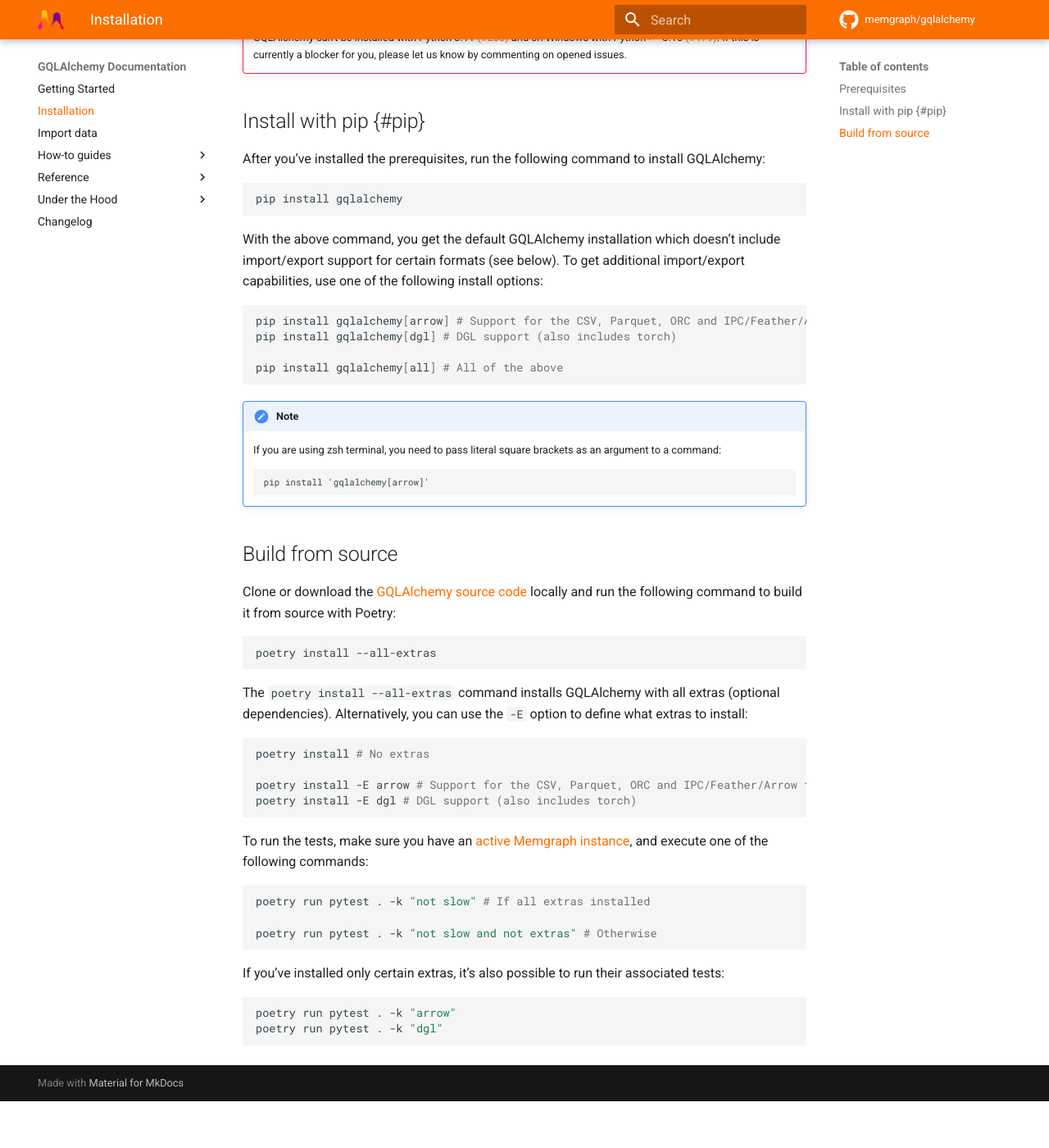
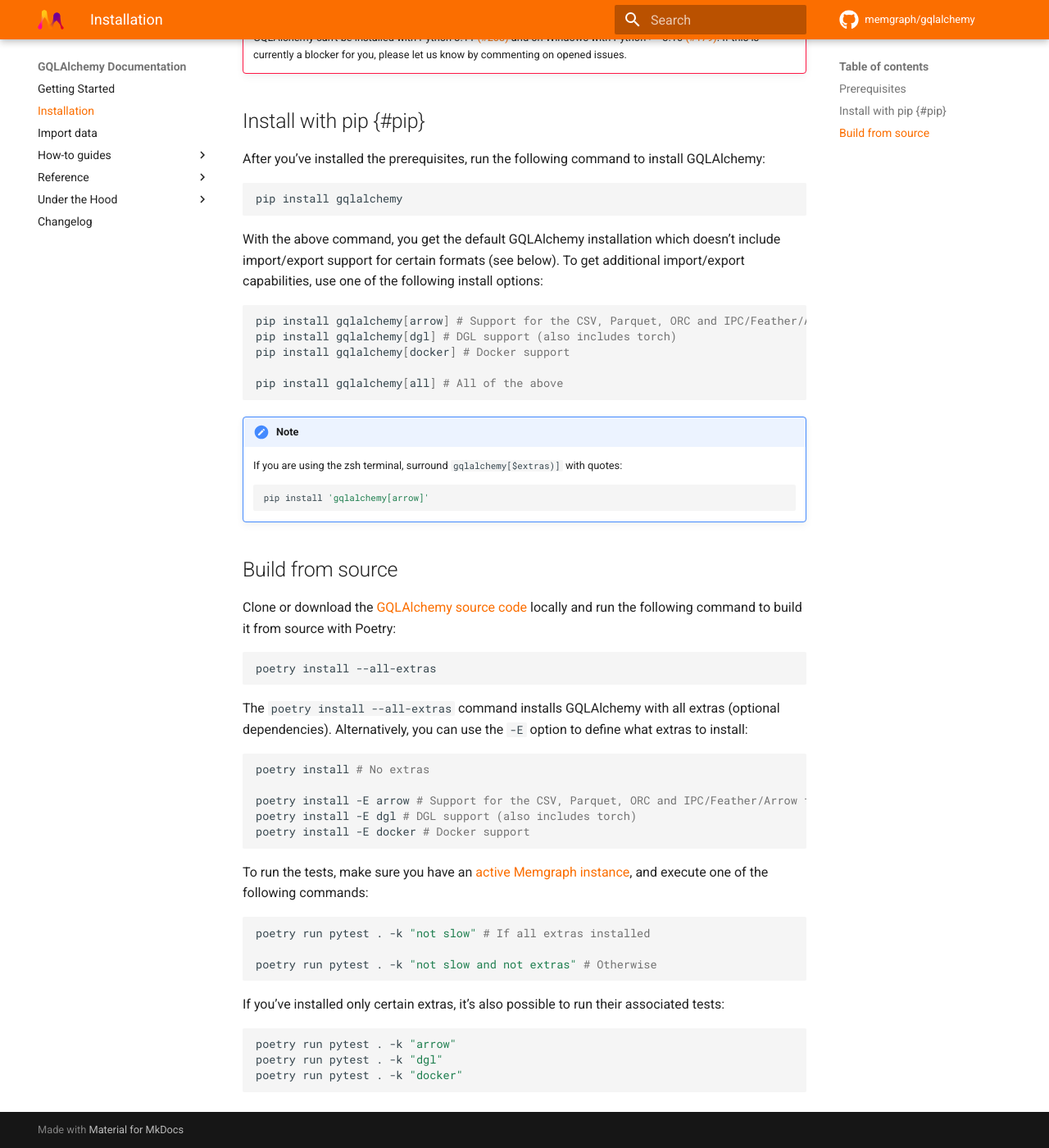
Before and after one commit to memgraph/gqlalchemy, an MkDocs documentation site: the page built from docs/installation.md, in a window 1280 px wide and 1400 px high, scrolled down 482 px. Shown: the whole window at 82% size. Built offline with MkDocs 1.6.1 and Material for MkDocs 9.7.7, drawn with Linux system fonts in a browser that asks for light colours; comment, search, counter and statistics services are not loaded; before the commit the page ends 1825 px from its top, so only the background shows below that.

Commit message:
Update installation instructions

````diff
--- a/docs/installation.md
+++ b/docs/installation.md
@@ -29,13 +29,15 @@
 ```bash
 pip install gqlalchemy[arrow] # Support for the CSV, Parquet, ORC and IPC/Feather/Arrow formats
 pip install gqlalchemy[dgl] # DGL support (also includes torch)
+pip install gqlalchemy[docker] # Docker support
 
 pip install gqlalchemy[all] # All of the above
 ```
 
 !!! note
-    If you are using zsh terminal, you need to pass literal square brackets as an argument to a command:
-    ```
+    If you are using the zsh terminal, surround `gqlalchemy[$extras)]` with quotes:
+
+    ```bash
     pip install 'gqlalchemy[arrow]'
     ```
 
@@ -56,6 +58,7 @@
 
 poetry install -E arrow # Support for the CSV, Parquet, ORC and IPC/Feather/Arrow formats
 poetry install -E dgl # DGL support (also includes torch)
+poetry install -E docker # Docker support
 
 ```
 
@@ -72,4 +75,5 @@
 ```bash
 poetry run pytest . -k "arrow"
 poetry run pytest . -k "dgl"
+poetry run pytest . -k "docker"
 ```
````
